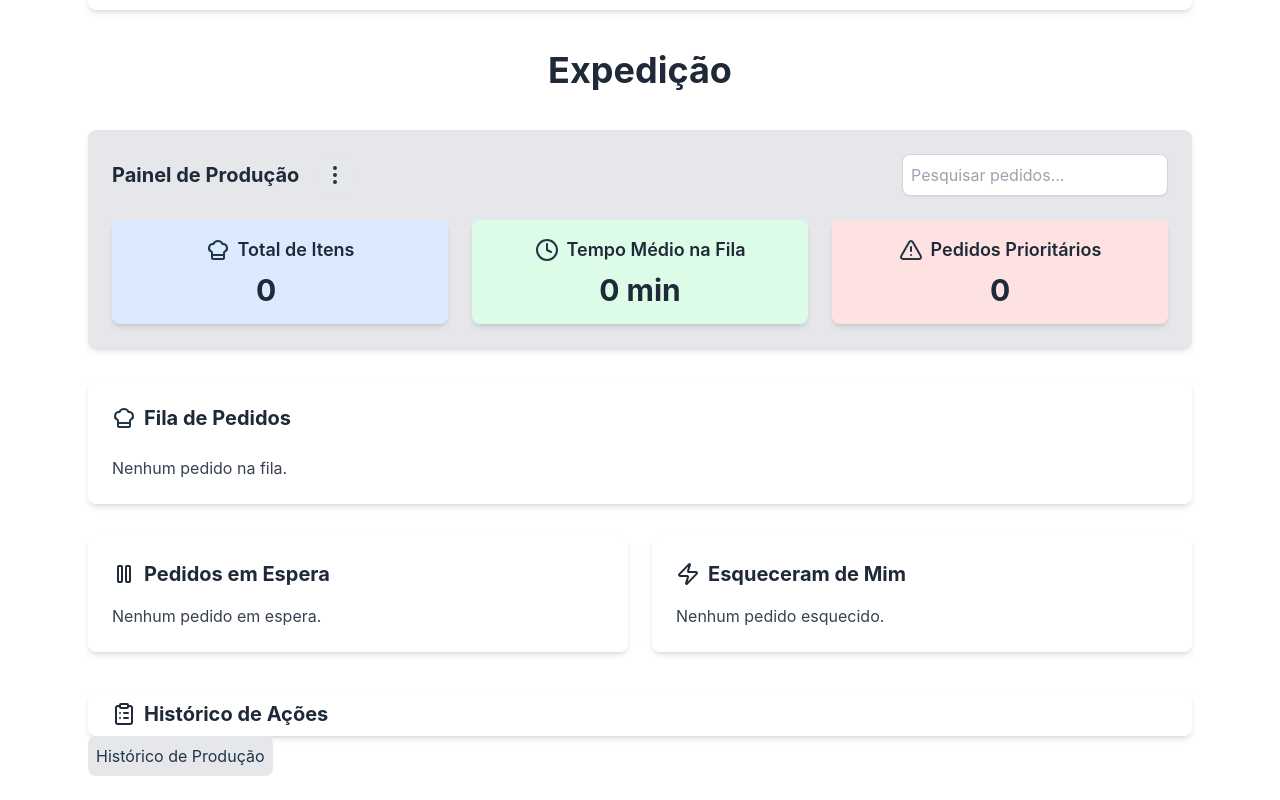
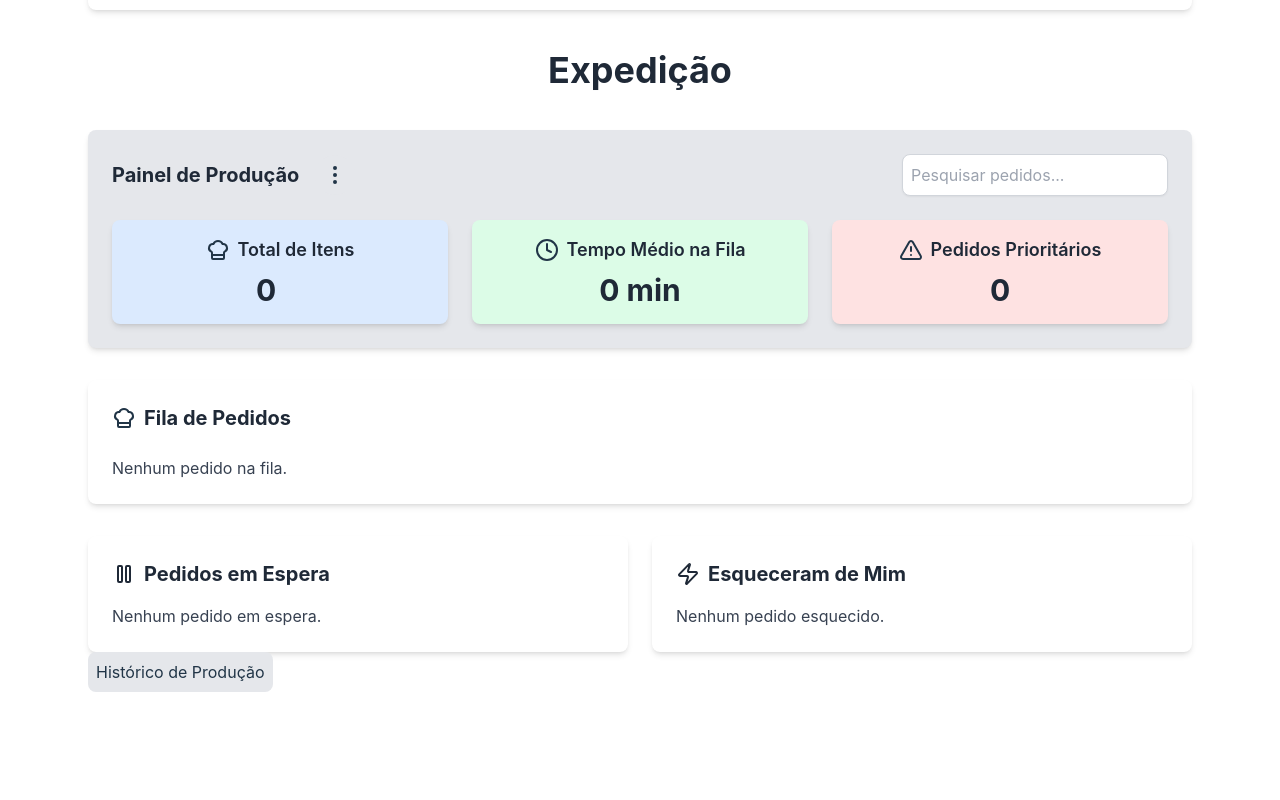
Before and after one commit to TamLeal/souk-v2-split-project, a React (Vite) app: page / in a window 1280 px wide. Shown: the part 570-1370 px from the top of the page. After the commit the page ends 1286 px from the top, so only its background shows below. Built offline with nearby package versions, Linux system fonts and the light colour scheme.

Commit message:
hist. acoes to Resumo Evento | hist. prod adjust

```diff
--- a/src/components/ControleCaixaExpedicao.jsx
+++ b/src/components/ControleCaixaExpedicao.jsx
@@ -11,7 +11,6 @@ import FilaPedidos from './Pedidos/FilaPedidos';
 import PedidosOnHold from './Pedidos/PedidosOnHold';
 import Esquecidos from './Pedidos/Esquecidos';
 import ResumoEvento from './Painel/ResumoEvento';
-import HistoricoAcoes from './Painel/HistoricoAcoes';
 import HistoricoDeProducao from './Painel/HistoricoDeProducao';
 import PanelCard from './shared/PanelCard';
 
@@ -243,7 +242,7 @@ const ControleCaixaExpedicao = () => {
       `Pedido ${nomeCliente} #${numeroPedido} enviado para produção (${horarioAcao})`,
     ]);
 
-    // Adicionar o pedido ao histórico de produção
+    // Adiciona o pedido completo ao histórico de produção
     setHistoricoProducao((prev) => [
       ...prev,
       { pedido: numeroPedido, cliente: nomeCliente, itens: carrinho, horario: horarioAcao },
@@ -493,6 +492,9 @@ const ControleCaixaExpedicao = () => {
           exportarCSV={exportarCSV}
           limparDadosPersistidos={limparDadosPersistidos}
           produtos={produtos}
+          historicoAcoes={historicoAcoes}
+          mostrarHistorico={mostrarHistorico}
+          setMostrarHistorico={setMostrarHistorico}
         />
       )}
 
@@ -738,12 +740,6 @@ const ControleCaixaExpedicao = () => {
         <Esquecidos esquecidos={esquecidos} removerPedido={removerPedido} />
       </div>
 
-      <HistoricoAcoes
-        historicoAcoes={historicoAcoes}
-        mostrarHistorico={mostrarHistorico}
-        setMostrarHistorico={setMostrarHistorico}
-      />
-
       <HistoricoDeProducao
         historicoProducao={historicoProducao}
         mostrarHistorico={mostrarHistoricoProducao}
--- a/src/components/Painel/HistoricoAcoes.jsx
+++ b/src/components/Painel/HistoricoAcoes.jsx
@@ -8,15 +8,27 @@ const HistoricoAcoes = ({
 }) => {
   return (
     <div
-      className={`bg-white p-6 rounded-lg shadow-md mt-10 cursor-pointer transition-all duration-300 ease-in-out ${
+      className={`${
         mostrarHistorico
-          ? 'max-h-64 overflow-y-auto py-4'
-          : 'max-h-14 py-2 flex items-center'
+          ? 'rounded-lg shadow-md mt-10 cursor-pointer transition-all duration-300 ease-in-out max-h-64 overflow-y-auto py-4 bg-white p-6'
+          : 'cursor-pointer'
       }`}
       onClick={() => setMostrarHistorico(!mostrarHistorico)}
+      style={{
+        maxWidth: mostrarHistorico ? '50%' : 'fit-content', // O contêiner se adapta ao conteúdo quando fechado
+      }}
     >
-      <h2 className="text-xl font-bold text-gray-800 flex items-center">
-        <ClipboardList className="mr-2" size={24} />
+      <h2
+        className="text-base font-medium text-gray-800 flex items-center"
+        style={{
+          boxShadow: '0px 4px 6px rgba(0, 0, 0, 0.1)', // Sombra ao redor do texto
+          backgroundColor: '#f0f0f0', // Fundo cinza claro ao redor do texto
+          padding: '0.5rem 1rem', // Espaçamento ao redor do texto
+          borderRadius: '0.375rem', // Arredonda os cantos
+          transition: 'box-shadow 0.3s ease-in-out', // Transição suave
+        }}
+      >
+        <ClipboardList className="mr-2" size={16} />
         Histórico de Ações
       </h2>
       {mostrarHistorico && historicoAcoes.length > 0 ? (
@@ -24,9 +36,10 @@ const HistoricoAcoes = ({
           {historicoAcoes.map((acao, index) => (
             <li
               key={index}
-              className={`mb-2 p-4 bg-gray-100 rounded-lg shadow-md hover:shadow-lg transition-all duration-300 text-sm ${
-                index === 0 ? 'mt-2' : ''
-              }`}
+              className="mb-2 p-4 bg-gray-100 rounded-lg shadow-md hover:shadow-lg transition-all duration-300 text-sm"
+              style={{
+                maxWidth: '100%', // Garante que os itens do histórico ocupem a largura do contêiner pai
+              }}
             >
               {acao}
             </li>
--- a/src/components/Painel/ResumoEvento.jsx
+++ b/src/components/Painel/ResumoEvento.jsx
@@ -1,6 +1,7 @@
 import React, { useRef, useEffect } from 'react';
 import { Download } from 'lucide-react';
 import Chart from 'chart.js/auto';
+import HistoricoAcoes from './HistoricoAcoes';  // Importa o componente HistoricoAcoes
 
 const ResumoEvento = ({
   historicoVendas,
@@ -8,6 +9,9 @@ const ResumoEvento = ({
   exportarCSV,
   limparDadosPersistidos,
   produtos,
+  historicoAcoes,  // Adiciona as props necessárias para o HistoricoAcoes
+  mostrarHistorico,
+  setMostrarHistorico,
 }) => {
   const chartRef = useRef(null);
 
@@ -85,6 +89,15 @@ const ResumoEvento = ({
           </span>
         </div>
       </div>
+
+      {/* Adiciona o componente HistoricoAcoes */}
+      <div className="mt-6">
+        <HistoricoAcoes
+          historicoAcoes={historicoAcoes}
+          mostrarHistorico={mostrarHistorico}
+          setMostrarHistorico={setMostrarHistorico}
+        />
+      </div>
     </div>
   );
 };
```
